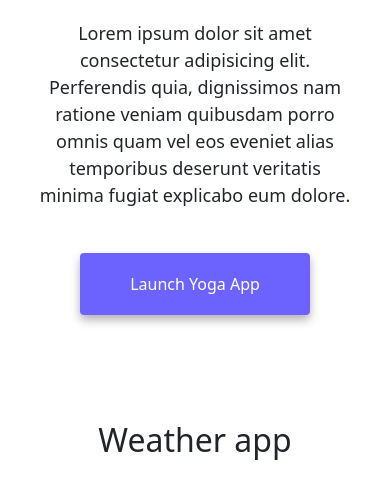
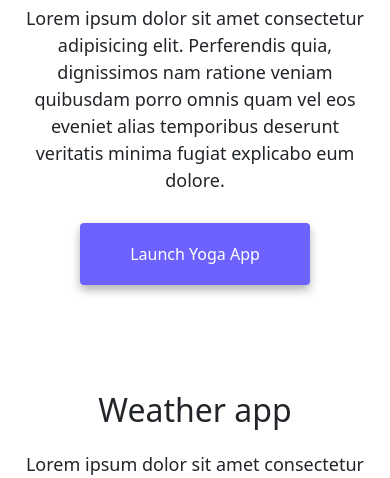
Before and after one commit to sabooli/Homework3, a plain HTML site: page index.html in a window 390 px wide. Shown: the part 570-1048 px from the top of the page. Drawn offline with nearby package versions, Linux system fonts and the light colour scheme.

Commit message:
some changes for mobile size inserted

```diff
--- a/index.html
+++ b/index.html
@@ -66,7 +66,7 @@
             <img
               src="images/Salsa-app.png"
               alt="salsa"
-              class="img-fluid mobile"
+              class="img-fluid mobile .hidden-xs"
             />
           </div>
           <div class="col-sm-6">
--- a/style.css
+++ b/style.css
@@ -146,8 +146,6 @@ p {
   .country {
     font-size: 14px;
   }
-  .col-sm-6 {
-  }
   body {
     text-align: center;
     margin: 20px auto;
@@ -163,8 +161,11 @@ p {
   .title {
     text-align: center;
   }
+
   p {
     text-align: center;
+    display: table-row;
+    width: 100%;
   }
   .mobile {
     display: none;
```
